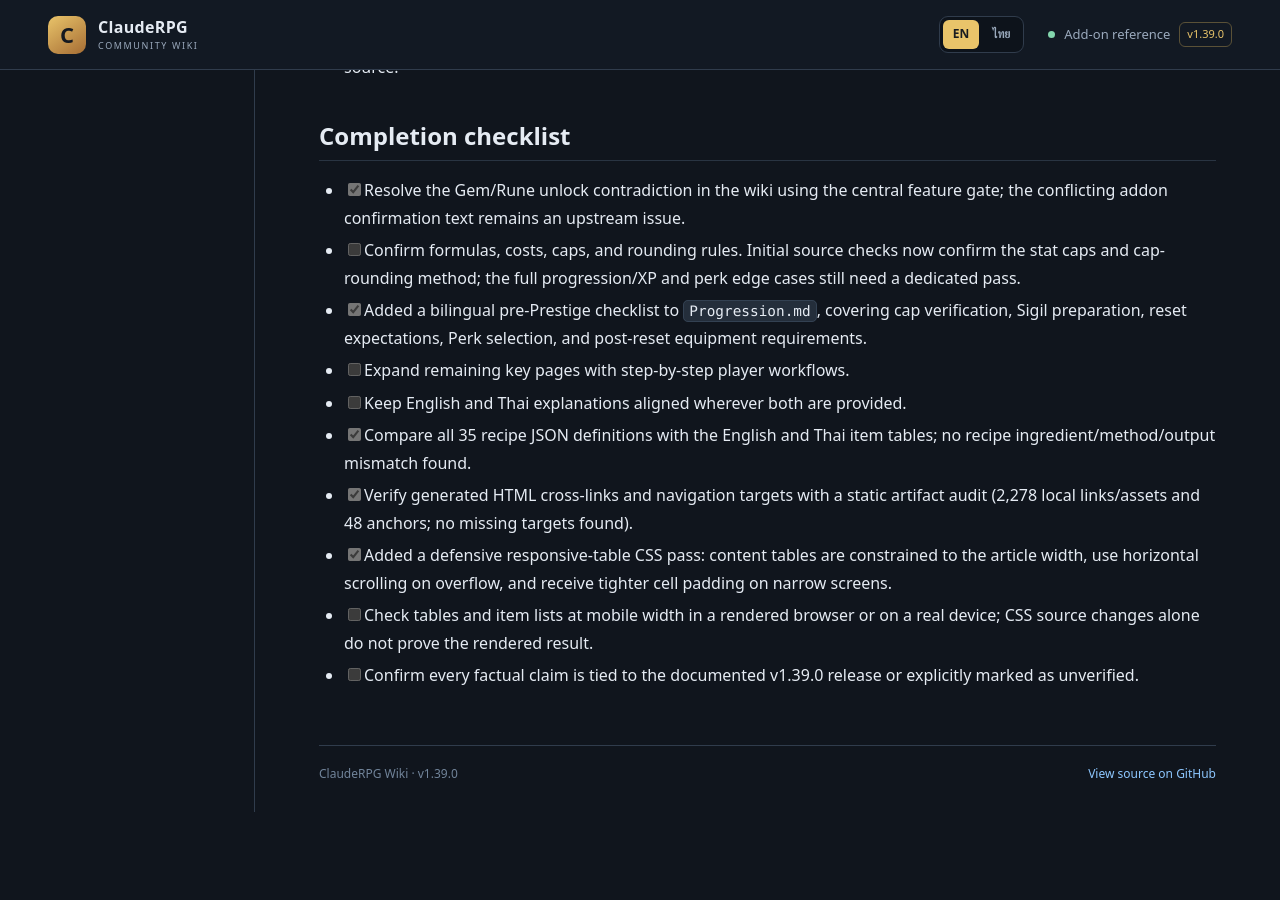
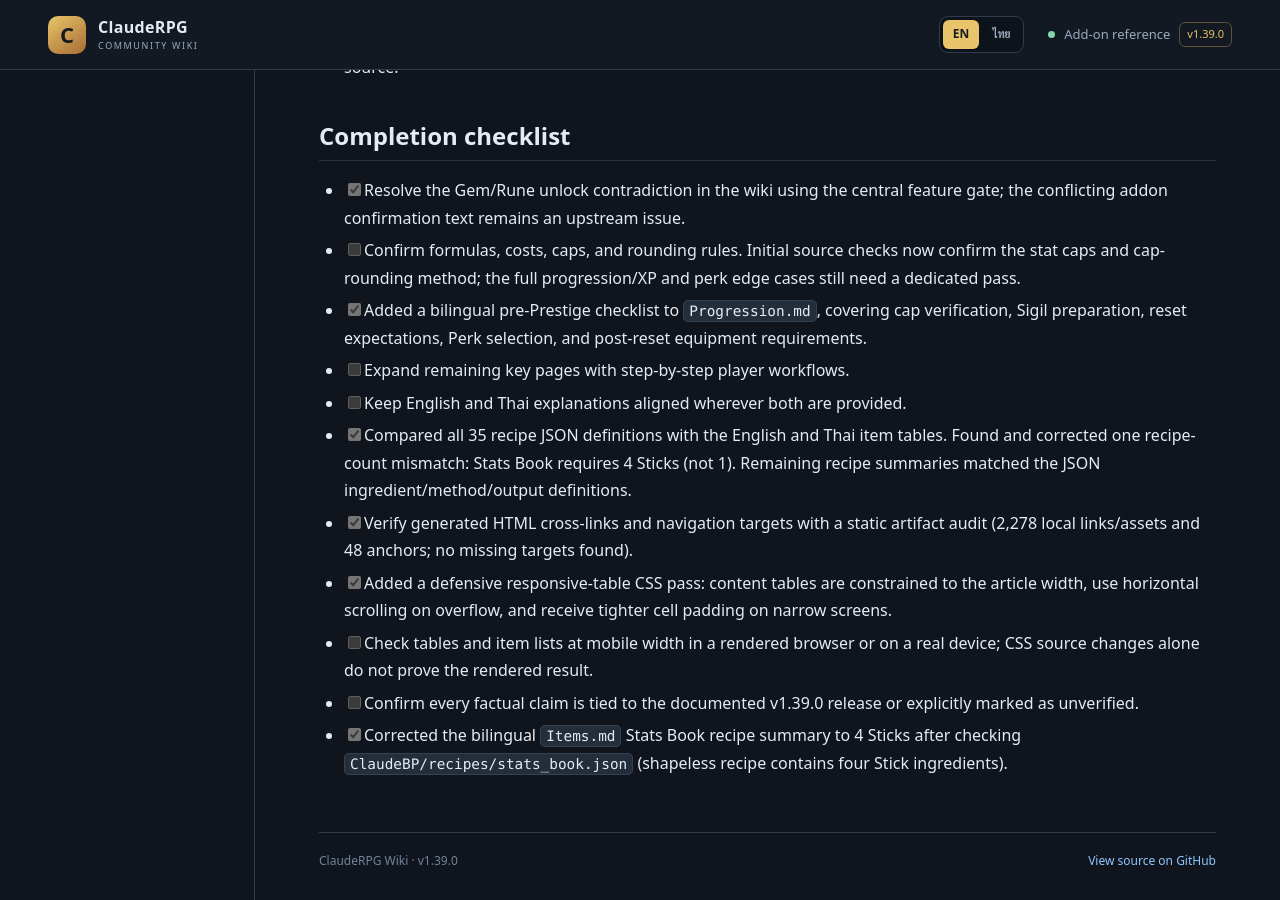
Before and after one commit to miniTorch25/ClaudeRPG-Wiki-V2, a Jekyll site: the page built from CONTENT-GAP-AUDIT.md, in a window 1280 px wide and 900 px high, scrolled down 6926 px. Built offline with Jekyll 4.4.1, drawn with Linux system fonts in a browser that asks for light colours; our own code applies the rules of GitHub Pages for plain Markdown files; before the commit the page ends 7738 px from its top, so only the background shows below that.

Commit message:
Record verified Stats Book recipe correction

```diff
--- a/CONTENT-GAP-AUDIT.md
+++ b/CONTENT-GAP-AUDIT.md
@@ -164,8 +164,9 @@ Use these labels in editorial notes while drafting:
 - [x] Added a bilingual pre-Prestige checklist to `Progression.md`, covering cap verification, Sigil preparation, reset expectations, Perk selection, and post-reset equipment requirements.
 - [ ] Expand remaining key pages with step-by-step player workflows.
 - [ ] Keep English and Thai explanations aligned wherever both are provided.
-- [x] Compare all 35 recipe JSON definitions with the English and Thai item tables; no recipe ingredient/method/output mismatch found.
+- [x] Compared all 35 recipe JSON definitions with the English and Thai item tables. Found and corrected one recipe-count mismatch: Stats Book requires 4 Sticks (not 1). Remaining recipe summaries matched the JSON ingredient/method/output definitions.
 - [x] Verify generated HTML cross-links and navigation targets with a static artifact audit (2,278 local links/assets and 48 anchors; no missing targets found).
 - [x] Added a defensive responsive-table CSS pass: content tables are constrained to the article width, use horizontal scrolling on overflow, and receive tighter cell padding on narrow screens.
 - [ ] Check tables and item lists at mobile width in a rendered browser or on a real device; CSS source changes alone do not prove the rendered result.
 - [ ] Confirm every factual claim is tied to the documented v1.39.0 release or explicitly marked as unverified.
+- [x] Corrected the bilingual `Items.md` Stats Book recipe summary to 4 Sticks after checking `ClaudeBP/recipes/stats_book.json` (shapeless recipe contains four Stick ingredients).
```
